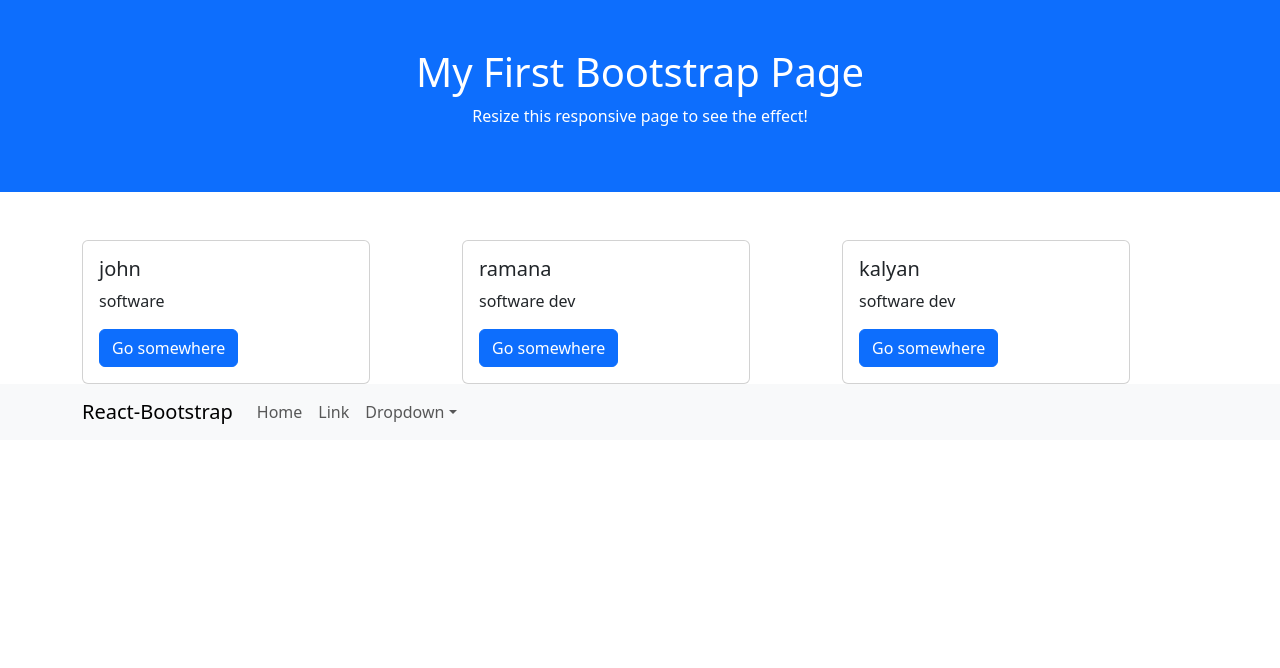
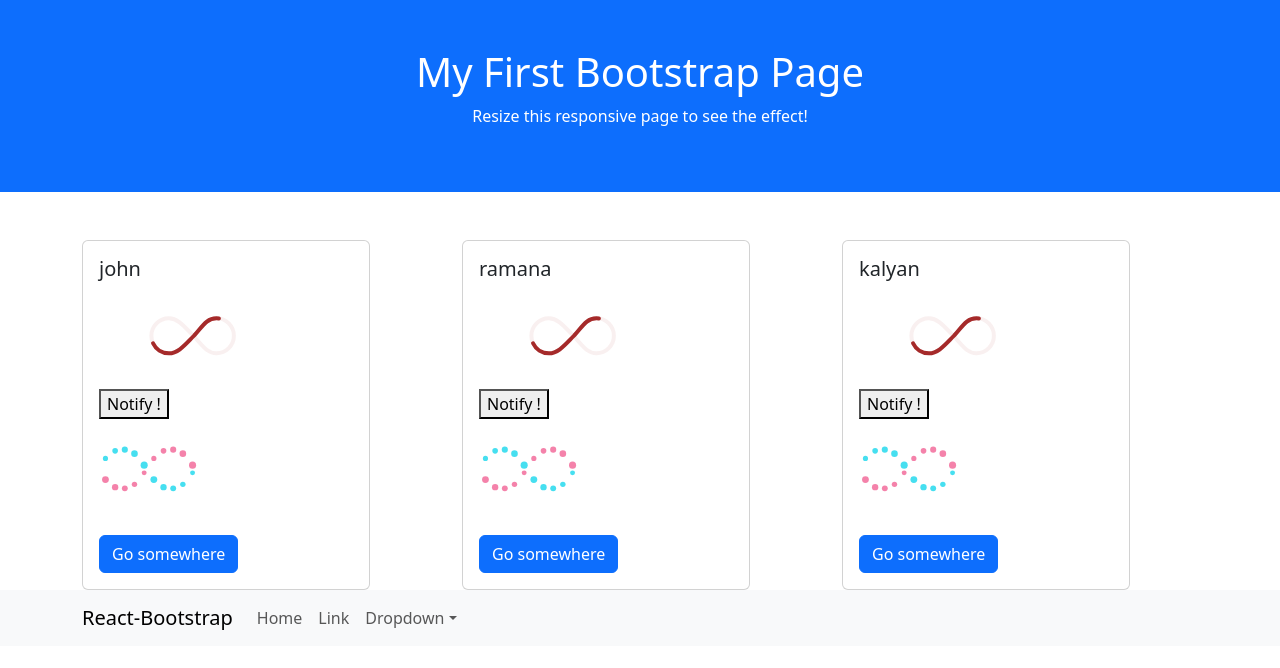
Before and after one commit to KalyanRamDev0/vite-react, a React (Vite) app: page / in a window 1280 px wide. Shown: the top 668 px of the page. Built offline with nearby package versions, Linux system fonts and the light colour scheme.

Commit message:
toasters&loaders

```diff
--- a/package.json
+++ b/package.json
@@ -13,7 +13,9 @@
     "bootstrap": "^5.3.3",
     "react": "^18.3.1",
     "react-bootstrap": "^2.10.4",
-    "react-dom": "^18.3.1"
+    "react-dom": "^18.3.1",
+    "react-loader-spinner": "^6.1.6",
+    "react-toastify": "^10.0.5"
   },
   "devDependencies": {
     "@eslint/js": "^9.8.0",
--- a/src/components/bootstrap/custom-card.jsx
+++ b/src/components/bootstrap/custom-card.jsx
@@ -5,6 +5,9 @@
 
 import Button from 'react-bootstrap/Button';
 import Card from 'react-bootstrap/Card';
+import CustomLoaders from '../loaders/loader';
+import Spinners from '../loaders/spinners.jsx';
+import CustomToast from '../toasters/tostify.jsx';
 
 function Customcard({title,text}) {
   return (
@@ -13,7 +16,10 @@ function Customcard({title,text}) {
       <Card.Body>
         <Card.Title>{title}</Card.Title>
         <Card.Text>
-          {text}
+
+          <Spinners color={"brown"}/>
+          <CustomToast message="i am card"/>
+          <CustomLoaders height={"100"} width={"100"} visible={"true"}/>
         </Card.Text>
         <Button variant="primary">Go somewhere</Button>
       </Card.Body>
--- /dev/null
+++ b/src/components/loaders/loader.jsx
@@ -0,0 +1,21 @@
+
+import {DNA} from "react-loader-spinner"
+
+
+
+
+
+
+const CustomLoaders=(props)=>{
+    // const {height,width,visible}=props
+    return(
+        <DNA
+
+  ariaLabel="dna-loading"
+  wrapperStyle={{}}
+  wrapperClass="dna-wrapper"
+  {...props}
+  />)
+
+}
+export  default CustomLoaders
--- /dev/null
+++ b/src/components/loaders/spinners.jsx
@@ -0,0 +1,18 @@
+import { InfinitySpin } from "react-loader-spinner"
+
+
+
+
+
+const Spinners=(props)=>{
+    return(
+        <InfinitySpin
+  visible={true}
+  width="200"
+
+  ariaLabel="infinity-spin-loading"
+  {...props}
+  />
+    )
+}
+export default Spinners
--- /dev/null
+++ b/src/components/toasters/tostify.jsx
@@ -0,0 +1,41 @@
+
+import { ToastContainer, toast } from 'react-toastify';
+import 'react-toastify/dist/ReactToastify.css';
+
+
+
+const CustomToast=(message)=>{
+    const notify=()=>{
+        toast("Default Notification !");
+
+        toast.success("Success Notification !", {
+          position: "top-center"
+        });
+
+        toast.error("Error Notification !", {
+          position: "top-left"
+        });
+
+        toast.warn("Warning Notification !", {
+          position: "bottom-left"
+        });
+
+        toast.info("Info Notification !", {
+          position: "bottom-center"
+        });
+
+        toast("Custom Style Notification with css class!", {
+          position: "bottom-right",
+          className: 'foo-bar'
+        });
+      };
+
+
+    return(
+        <div>
+        <button onClick={notify}>Notify !</button>
+        <ToastContainer />
+      </div>
+    )
+}
+export default CustomToast
```
Also changed, not shown: 2 other files (tests, documents, lock files or other folders).
